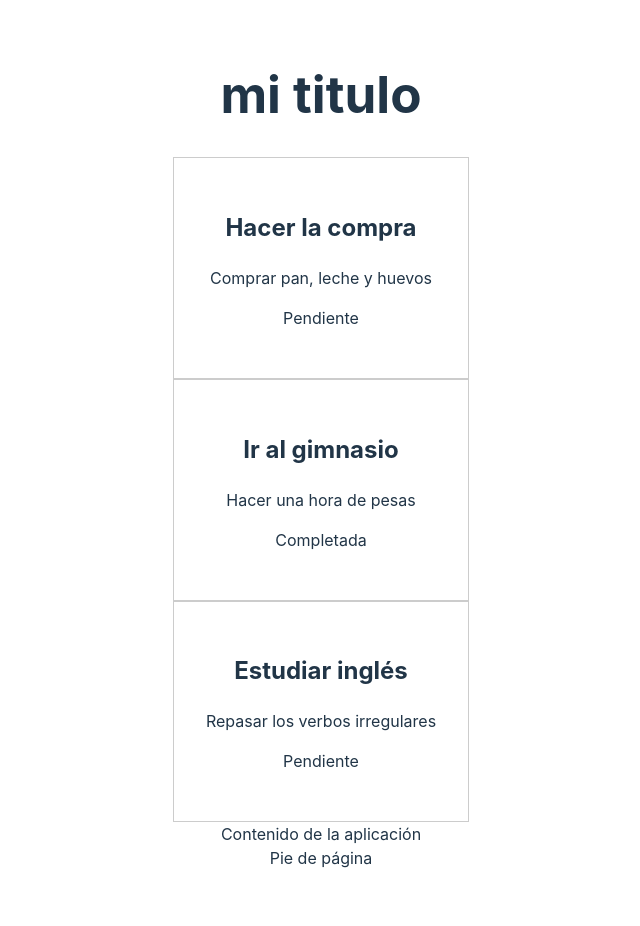
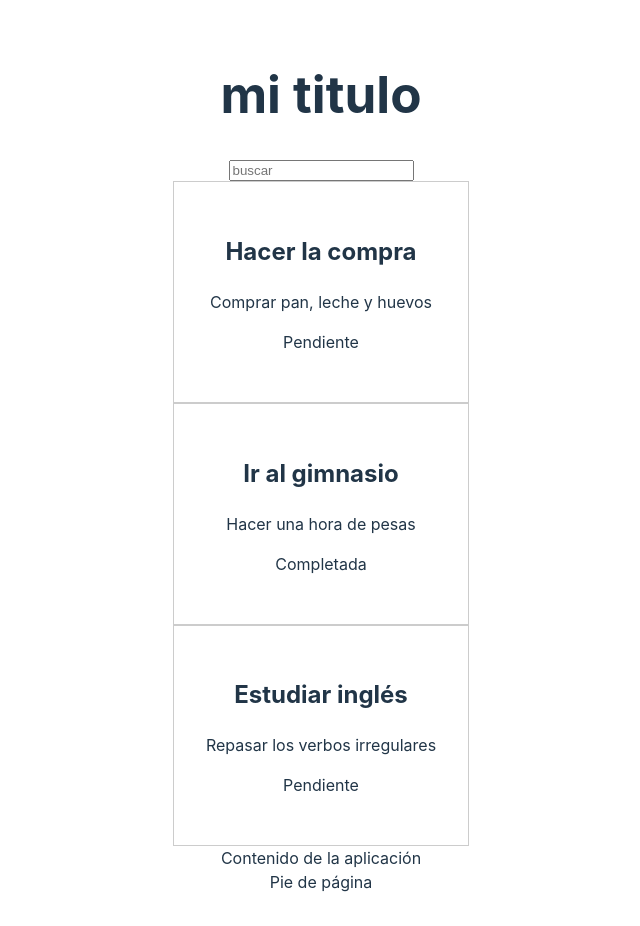
Before and after one commit to evirunurm/react-curso, a React (Vite) app: page / in a window 1280 px wide. Shown: the whole page, without its empty margins (319-959 px from the left). Before the commit the page ends 902 px from the top, so only its background shows below. Built offline with nearby package versions, Linux system fonts and the light colour scheme.

Commit message:
feat: añade filtrado básico

```diff
--- a/src/App.tsx
+++ b/src/App.tsx
@@ -1,10 +1,10 @@
+import { useState } from 'react'
 import './App.css'
 import Layout from './components/Layout/Layout'
 import TasksLists from './components/TasksList/TasksList'
 import { Task } from './types'
 
-function App() {
-  const todoList: Task[] = [
+const allTasks: Task[] = [
   {
     id: 1,
     title: 'Hacer la compra',
@@ -25,9 +25,20 @@ function App() {
   },
 ]
 
+function App() {
+  const [tasks, setTasks] = useState<Task[]>(allTasks)
+
   return (
     <Layout>
-      <TasksLists tasks={todoList} />
+      <input
+        type="text"
+        placeholder="buscar"
+        onChange={(e) => {
+          setTasks(allTasks.filter((task) => task.title.includes(e.target.value)))
+        }}
+      />
+
+      <TasksLists tasks={tasks} />
 
       <div>Contenido de la aplicación</div>
     </Layout>
```
Lines whose indentation alone changed are shown as unchanged.
